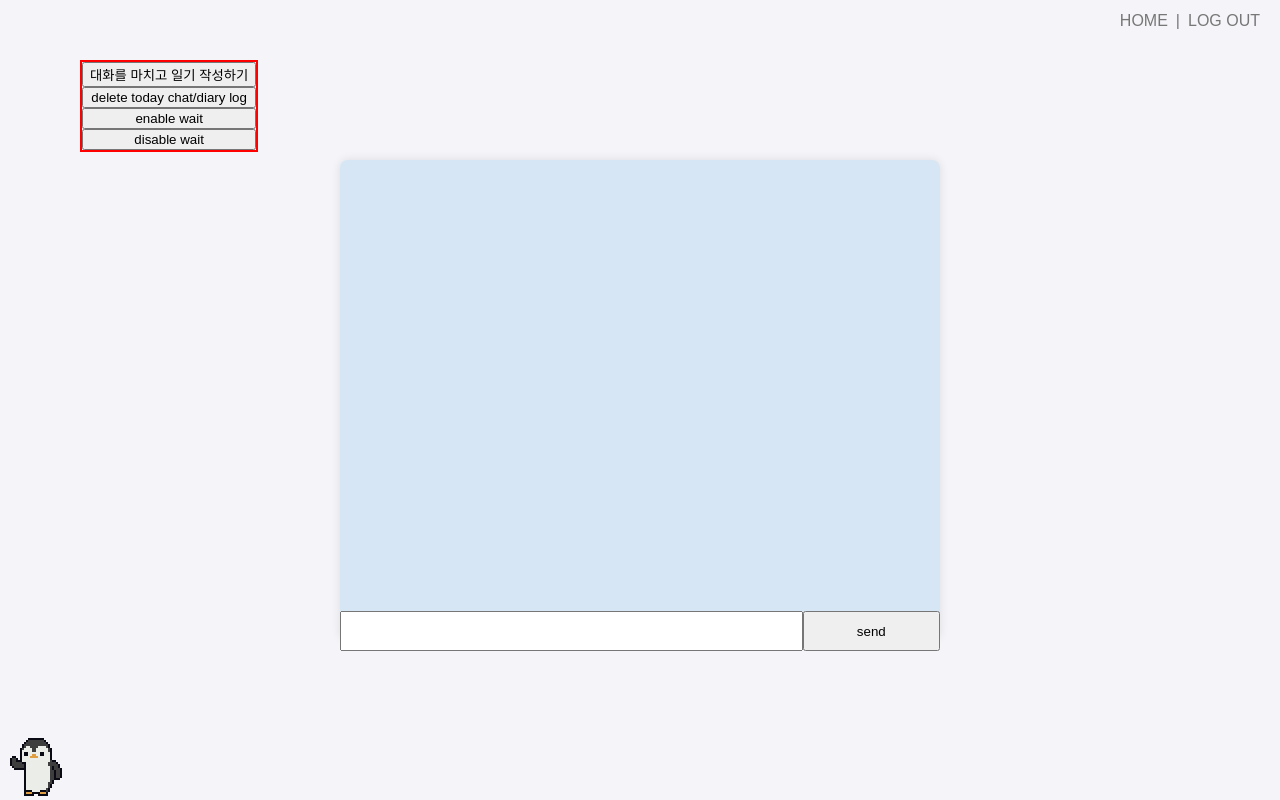
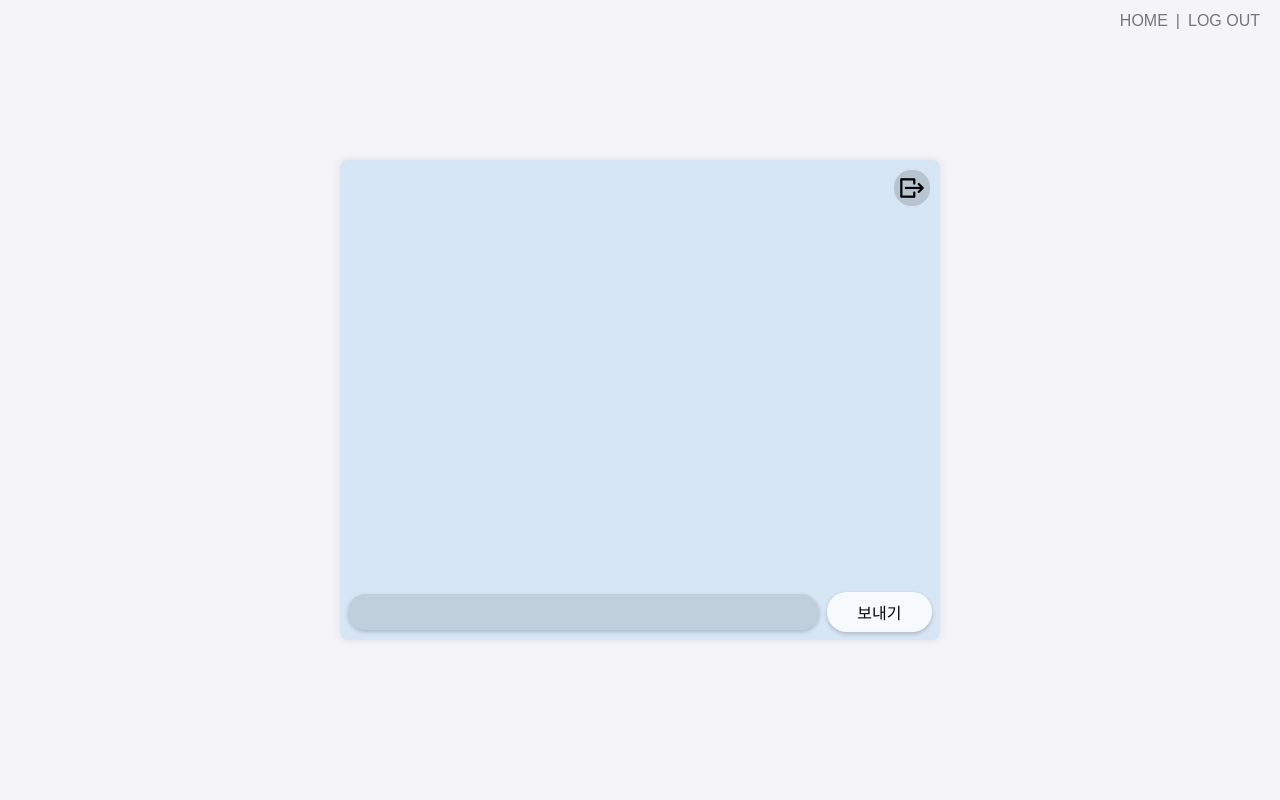
Before and after one commit to acejs21/ChatDa, a Spring app: page /chat in a window 1280 px wide. Run offline with Thymeleaf, Linux system fonts and the light colour scheme; the template is opened without the code that fills it, so the values that code supplies are empty; some of the project's set-up classes (security, data sources, template engines, error pages and the like) are left out, and stand-ins take their place.

Commit message:
[feat] coloring, natural exit

```diff
--- a/src/main/java/Opensource_SW_Project/Project/service/ModerationService/ModerationServicelmpl.java
+++ b/src/main/java/Opensource_SW_Project/Project/service/ModerationService/ModerationServicelmpl.java
@@ -59,7 +59,7 @@ public class ModerationServicelmpl implements ModerationService {
 
             String[] categoryScores = new String[categoryScoresNode.size()];
             String result = null;
-            double threshold = 0.03;
+            double threshold = 0.015;
 
             int index = 0;
             Iterator<Map.Entry<String, JsonNode>> fields = categoryScoresNode.fields();
--- a/src/main/resources/static/css/chat.css
+++ b/src/main/resources/static/css/chat.css
@@ -14,7 +14,7 @@ body {
     left: 60px;
     top: 40px;
     margin: 20px;
-    display: flex;
+    display: none;
     flex-direction: column;
 
     border: 2px solid red;
@@ -32,11 +32,10 @@ body {
     max-width: 600px;
     border-radius: 8px;
     box-shadow: 0 0 10px rgba(0, 0, 0, 0.1);
-
 }
 
 #chat-log {
-    height: 94%;
+    height: 90%;
     overflow-y: auto;
 }
 
@@ -52,11 +51,52 @@ body {
 }
 
 #chat-input {
+
+    font-size: 16px;
     flex-grow: 3;
+    width: 300px;
+    margin : 2px 8px;
+    padding: 4px 12px;
+    border: none;
+    border-radius: 20px;
+    /* 양쪽이 둥근 모서리 */
+    background-color: rgba(0, 0, 0, 0.1);
+    /* 반투명 배경 */
+    color: #333;
+    outline: none;
+    box-shadow: 0 2px 4px rgba(0, 0, 0, 0.2);
+    /* 약간의 그림자 효과 */
+    transition: background-color 0.3s ease, box-shadow 0.3s ease;
+}
+
+#chat-input::placeholder {
+    color: rgba(0, 0, 0, 0.5);
+    /* 반투명한 플레이스홀더 */
+}
+
+#chat-input:focus {
+    background-color: rgba(0, 0, 0, 0.2);
+    /* 포커스 시 더 진한 반투명 배경 */
+    box-shadow: 0 4px 8px rgba(0, 0, 0, 0.3);
+    /* 포커스 시 더 진한 그림자 효과 */
 }
 
 #chat-btn {
     flex-grow: 1;
+    margin: 0px 8px 0px 0px;
+      border: none;
+      border-radius: 20px; /* 둥근 모서리 */
+      background-color: rgba(255, 255, 255, 0.8); /* 반투명 배경 */
+      font-size: 16px;
+      cursor: pointer;
+      outline: none;
+      box-shadow: 0 2px 4px rgba(0, 0, 0, 0.2); /* 약간의 그림자 효과 */
+      transition: background-color 0.3s ease, box-shadow 0.3s ease;
+      display: inline-block;
+  }
+.rounded-button:active {
+    background-color: rgba(0, 0, 0, 0.3); /* 클릭 시 더 진한 반투명 배경 */
+    box-shadow: 0 2px 4px rgba(0, 0, 0, 0.4); /* 클릭 시 더 진한 그림자 효과 */
 }
 
 .chat-wrapper {
@@ -66,7 +106,7 @@ body {
 }
 
 .chat-box {
-    width: 100px;
+    width: 200px;
     flex-shrink: 0;
 }
 
@@ -75,7 +115,30 @@ body {
     padding: 7px;
     border-radius: 10px;
     background-color: rgba(0, 0, 0, 0.2);
-    word-break: break-all;
+    word-break: keep-all;
+}
+
+.chat-bubble:nth-child(even) {
+    text-align: right;
+}
+
+.warning {
+    background-color: rgba(255, 0, 0, 0.2);
+    border: 2px solid red;
+    color: red;
+    padding: 10px;
+    font-weight: bold;
+    text-align: center;
+    position: relative;
+}
+
+.warning::before {
+    content: '⚠️';
+    position: absolute;
+    top: 50%;
+    left: -40px;
+    transform: translateY(-50%);
+    font-size: 24px;
 }
 
 #penguin {
@@ -112,3 +175,61 @@ img {
 .in {
     animation: slideInOut 12s forwards;
 }
+
+::-webkit-scrollbar {
+    width: 8px;
+    /* 스크롤 바 너비 */
+}
+
+::-webkit-scrollbar-track {
+    background: #d6e6f5;
+    /* 트랙 배경색 */
+}
+
+::-webkit-scrollbar-thumb {
+    background: #888;
+    /* 스크롤 바 색상 */
+    border-radius: 4px;
+    /* 둥근 모서리 */
+}
+
+::-webkit-scrollbar-thumb:hover {
+    background: #555;
+    /* 스크롤 바 호버 색상 */
+}
+
+#exit-img{
+    width: 32px;
+    height:32px;
+}
+
+#end-chat-btn {
+    background: none;
+    border: none;
+    cursor: pointer;
+    background-color: rgba(66, 66, 66, 0.2);
+    display : flex;
+    position: absolute;
+    right : 10px;
+    top : 10px;
+    width : 36px;
+    height: 36px;
+    margin: 0px;
+    padding: 0px;
+    border-radius: 17px;
+    align-items : center;
+    justify-content: center;
+}
+
+#end-chat-btn:hover {
+    background-color: rgba(255, 0, 0, 0.5);; /* 호버 시 더 진한 빨간색 */
+}
+
+#end-chat-btn:focus {
+    outline: none; /* 포커스 시 외곽선 제거 */
+    box-shadow: 0 0 5px rgba(255, 0, 0, 0.5); /* 포커스 시 그림자 */
+}
+
+#end-chat-btn:active {
+    background-color: #cc0000; /* 클릭 시 더 진한 빨간색 */
+}
--- a/src/main/resources/static/css/home.css
+++ b/src/main/resources/static/css/home.css
@@ -139,7 +139,7 @@ button:disabled {
     position: absolute;
     top: 20px;
     left: 20px;
-    display :flex;
+    display :none;
     flex-direction: column;
 }
 
--- a/src/main/resources/static/js/chat.js
+++ b/src/main/resources/static/js/chat.js
@@ -76,7 +76,7 @@ function send_chat(event) {
             talkId: talk_id,
             userPrompt: user_message
         };
-
+        enableWait();
         fetch(url + `api/chat?memberId=${member_id}`, {
             method: 'POST',
             headers: {
@@ -87,8 +87,20 @@ function send_chat(event) {
         })
             .then(response => response.json())
             .then(data => {
+                disableWait();
                 console.log(data);
-                receive_chat(null, data.result.message);
+                if(data.result.talkState === "COMMON"){
+                    receive_chat(null, data.result.message);
+                } else if (data.result.talkState === "WARNING") {
+                    new_chat.classList.add("warning");
+                    receive_chat(null, data.result.message);
+                } else if (data.result.talkState === "EXIT") {
+                    const byebye = "알겠어, 오늘은 여기까지. 오늘 대화 내용을 바탕으로 일기를 작성해 줄게"
+                    receive_chat(null, byebye);
+                    setTimeout(() => {
+                        endChat();
+                    }, "3000");
+                }
             })
             .catch(error => {
                 console.error('Error:', error);
@@ -135,19 +147,26 @@ function receive_chat(event, response) {
     chat_log.appendChild(new_response_wrapper);
 
     chat_log.scrollTop = chat_log.scrollHeight;
-
+    /*
     chat_count = chat_count + 1;
     if (chat_count === 10) {
         chat_btn.disabled = true;
         alert("데모 버전에서 여기까지 대화를 제공합니다. 일기 생성 버튼을 눌러 일기를 생성해보세요!");
     }
+    */
 }
-//
 
 const end_chat_btn = document.getElementById("end-chat-btn");
 end_chat_btn.addEventListener("click", endChat);
 
 function endChat(event) {
+    setTimeout(() => {
+        pengu.style.top = "50%";
+        pengu.style.left = "50%";
+        pengu.style.transform = 'translate(-50%, -50%)';
+    }, 1000);
+
+
     end_chat_btn.disabled = true;
     chat_box.classList.add('out');
     //create diary
@@ -172,7 +191,7 @@ function endChat(event) {
             sessionStorage.setItem("title", result.title);
             sessionStorage.setItem("content", result.content);
             sessionStorage.setItem("diaryId", result.diaryId);
-            window.location.href = "temp";
+            //window.location.href = "temp";
         })
         .catch(error => {
             console.error('Error:', error);
@@ -410,4 +429,4 @@ function get_today_chat() {
 const pengu = document.getElementById("penguin");
 setTimeout(() => {
     pengu.className = "in";
-}, "5000");
+}, "20000");
--- a/src/main/resources/templates/chat.html
+++ b/src/main/resources/templates/chat.html
@@ -9,6 +9,7 @@
     </head>
     <body>
         <div id="chat-box">
+            <button id="end-chat-btn"><img id="exit-img" src="img/exit.png"></button>
             <div id="chat-log">
                 <div style="padding:4px"></div>
                 <div class="chat-wrapper">
@@ -18,12 +19,11 @@
             <div id="chat-form-wrapper">
                 <form id="chat-form" onsubmit="return false;">
                     <input id="chat-input" type="text">
-                    <button id="chat-btn">send</button>
+                    <button id="chat-btn">보내기</button>
                 </form>
             </div>
         </div>
         <div id="debug-box">
-            <button id="end-chat-btn">대화를 마치고 일기 작성하기</button>
             <button id="delete-diary-btn">delete today chat/diary log</button>
             <button id="enable-wait-btn">enable wait</button>
             <button id="disable-wait-btn">disable wait</button>
```
Also changed, not shown: src/main/resources/static/css/calendar.css (+10 -0 lines), src/main/resources/templates/calendar.html (+54 -76 lines), src/main/resources/static/img/exit.png (added).
